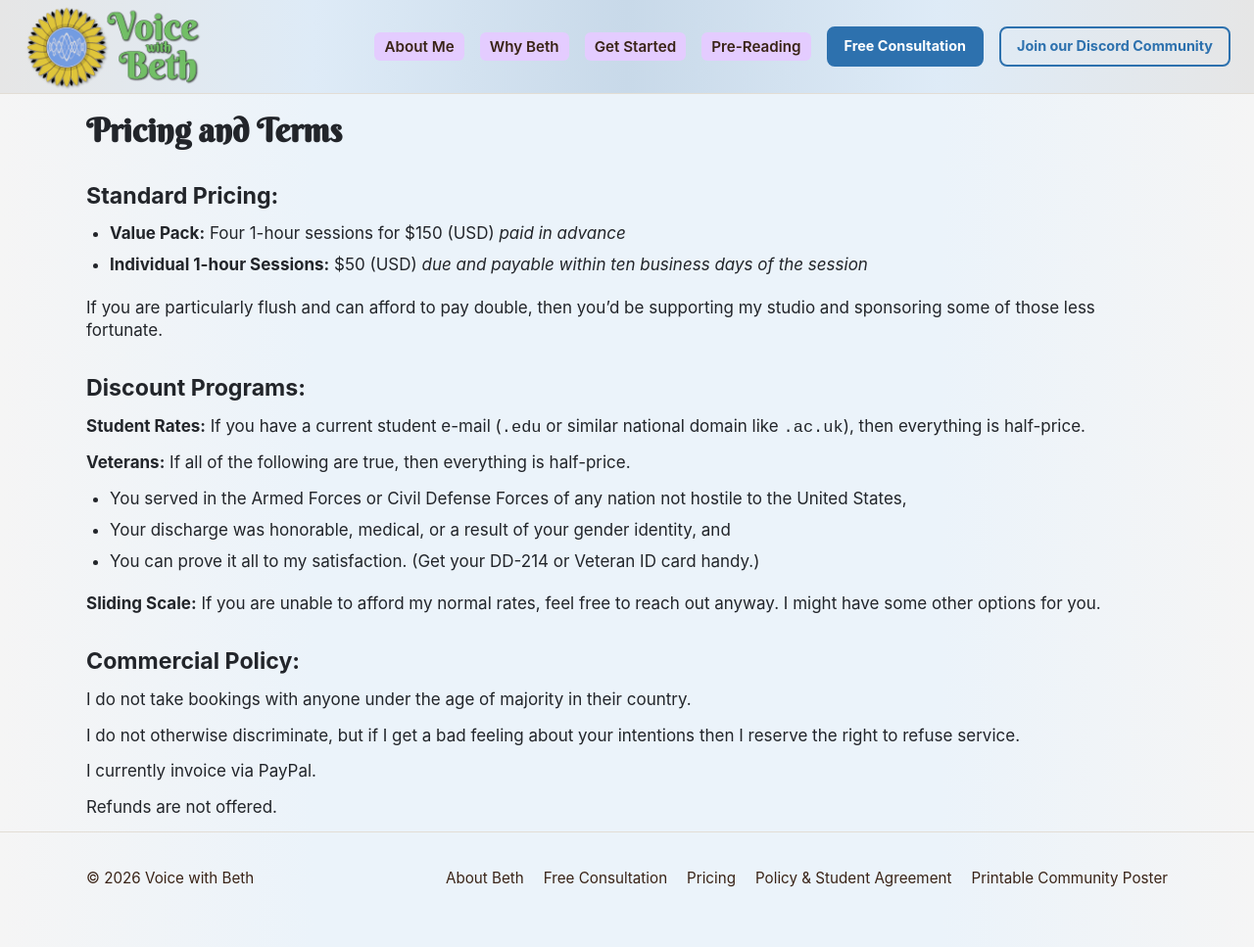
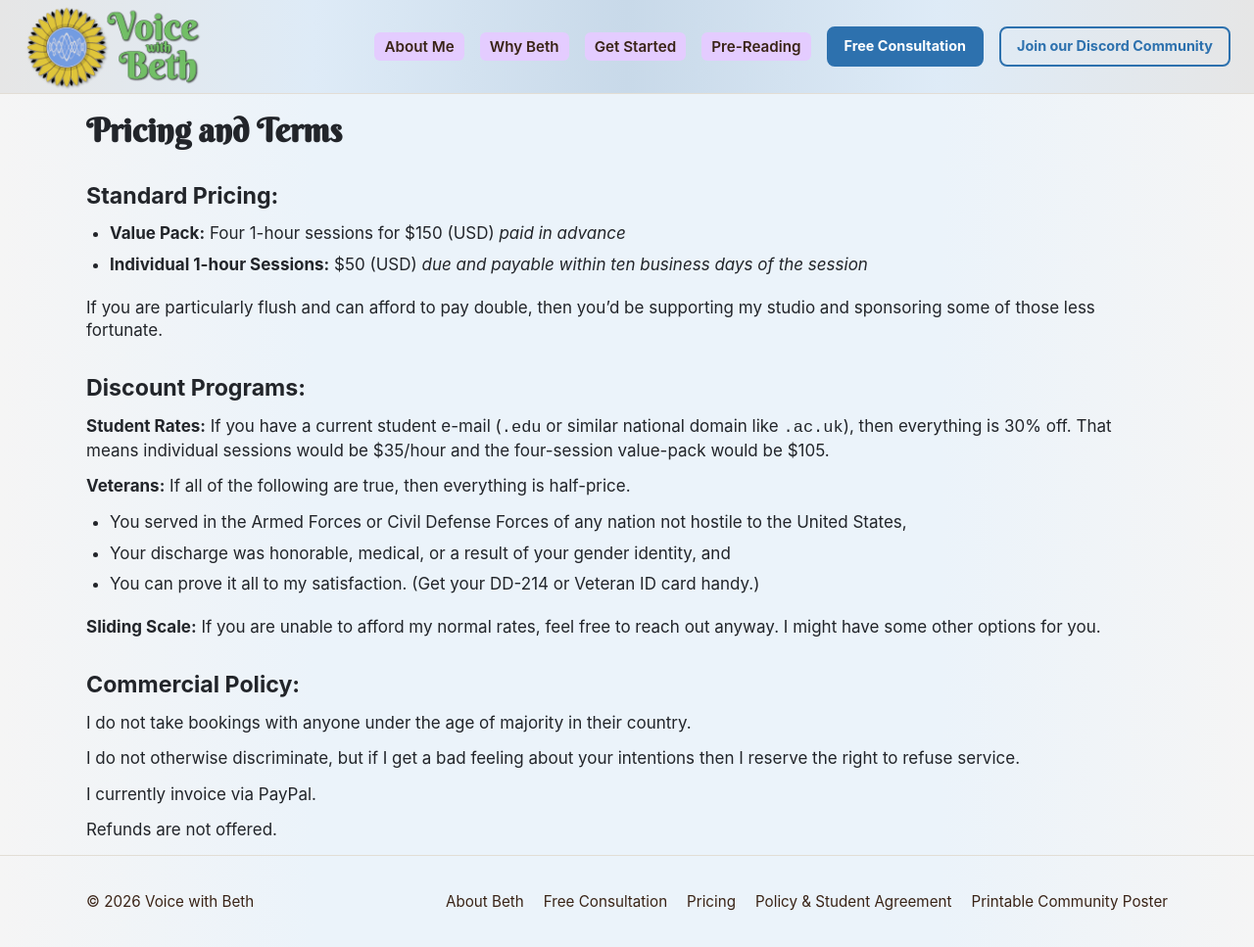
Before and after one commit to voicewithbeth/voicewithbeth.github.io, a Jekyll site: the page built from pricing.md, in a window 1280 px wide and 967 px high. Shown: the whole window at 98% size. Built offline with Jekyll 4.4.1, drawn with Linux system fonts in a browser that asks for light colours.

Commit message:
Update pricing.md

```diff
--- a/pricing.md
+++ b/pricing.md
@@ -13,7 +13,8 @@ If you are particularly flush and can afford to pay double, then you'd be suppor
 ## Discount Programs:
 
 **Student Rates:**
-If you have a current student e-mail (`.edu` or similar national domain like `.ac.uk`), then everything is half-price.
+If you have a current student e-mail (`.edu` or similar national domain like `.ac.uk`), then everything is 30% off.
+That means individual sessions would be $35/hour and the four-session value-pack would be $105.
 
 **Veterans:**
 If all of the following are true, then everything is half-price.
```
